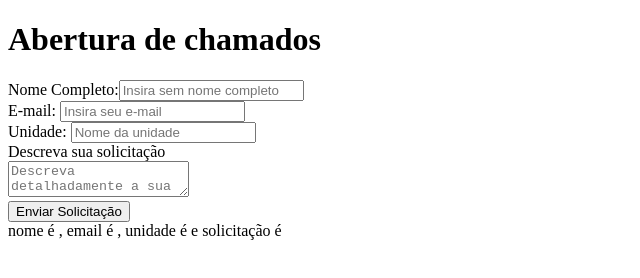
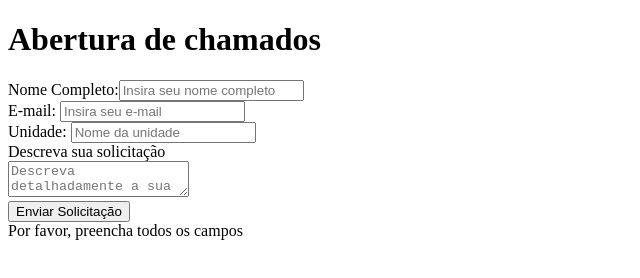
Before and after one commit to Admss-bat/SysChamados, a plain HTML site: page index.html in a window 1280 px wide. Both pictures are taken after a click on the button "Enviar Solicitação". Shown: the full height of the page, 0-640 px from the left. Drawn offline with Linux system fonts and the light colour scheme.

Commit message:
Alterei a função para abrir em nova página html.

```diff
--- a/index.html
+++ b/index.html
@@ -12,7 +12,7 @@
     <h1>Abertura de chamados</h1>
     <div class="dadoUser">
 
-            Nome Completo:<input id="name" type="text" name="nome" placeholder="Insira sem nome completo"></input>
+            Nome Completo:<input id="name" type="text" name="nome" placeholder="Insira seu nome completo"></input>
             <br>
             E-mail: <input id="email" type="email" name="email" placeholder="Insira seu e-mail"></input>
             <br>
--- a/javascript.js
+++ b/javascript.js
@@ -9,5 +9,11 @@ function mensagemTELA(){
     var email = document.querySelector("#email").value;
     var unidade = document.querySelector("#unidade").value;
     var solicitacao = document.querySelector("#solicitacao").value;
-    verify.innerHTML = `nome é ${nome}, email é ${email}, unidade é ${unidade} e solicitação é ${solicitacao}`;
+
+    if (!nome || !email || !unidade || !solicitacao){
+        verify.innerHTML = "Por favor, preencha todos os campos";
+    } else {
+        window.location.href = "confirma.html";
+        verify.innerHTML = `nome é ${nome}, email é ${email}, unidade é ${unidade} e solicitação é ${solicitacao}`;
+    }
 }
```
Also changed, not shown: confirma.html (+5 -0 lines).
